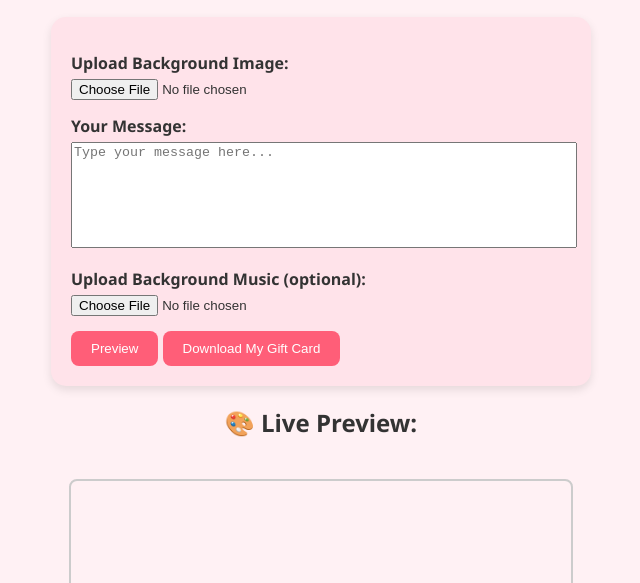
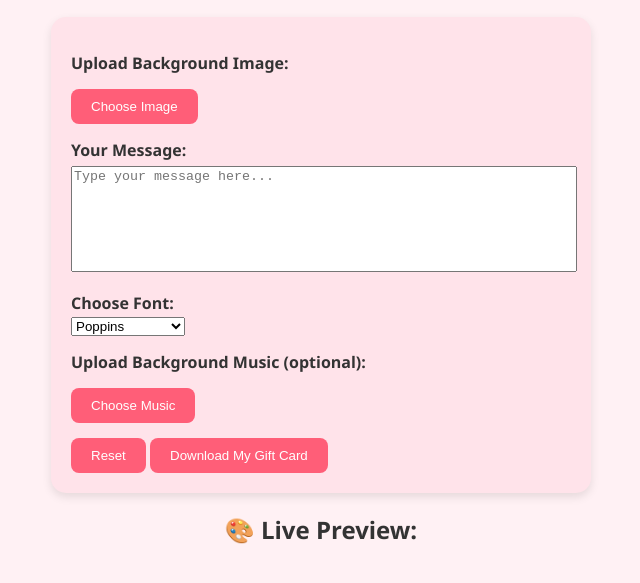
Before and after one commit to jishhh7/Cardsy, a plain HTML site: page index.html in a window 1280 px wide. Shown: the part 145-728 px from the top of the page, without its empty margins (319-959 px from the left). Drawn offline with Linux system fonts and the light colour scheme.

Commit message:
Update index.html

```diff
--- a/index.html
+++ b/index.html
@@ -4,7 +4,7 @@
   <meta charset="UTF-8">
   <title>Cardsy – Make Your Own Gift Card</title>
   <link rel="stylesheet" href="style.css">
-  <meta name="viewport" content="width=device-width, initial-scale=1.0">
+  <link href="https://fonts.googleapis.com/css2?family=Dancing+Script&family=Caveat&family=Playfair+Display&family=Indie+Flower&family=Poppins&display=swap" rel="stylesheet">
 
 </head>
 <body>
@@ -13,15 +13,27 @@
 
   <div class="form-container">
     <label>Upload Background Image:</label>
-    <input type="file" id="bgInput" accept="image/*"><br>
+    <button class="upload-btn" onclick="document.getElementById('bgInput').click()">Choose Image</button>
+    <input type="file" id="bgInput" accept="image/*" hidden><br>
 
     <label>Your Message:</label>
     <textarea id="messageInput" placeholder="Type your message here..."></textarea><br>
 
+
+    <label>Choose Font:</label>
+    <select id="fontSelect" onchange="updateFont()" class="font-dropdown">
+     <option value="'Poppins', sans-serif">Poppins</option>
+     <option value="'Dancing Script', cursive">Dancing Script</option>
+     <option value="'Caveat', cursive">Caveat</option>
+     <option value="'Playfair Display', serif">Playfair Display</option>
+     <option value="'Indie Flower', cursive">Indie Flower</option>
+    </select>
+
     <label>Upload Background Music (optional):</label>
-    <input type="file" id="musicInput" accept="audio/*"><br>
+    <button class="upload-btn" onclick="document.getElementById('musicInput').click()">Choose Music</button>
+    <input type="file" id="musicInput" accept="audio/*" hidden><br>
 
-    <button onclick="generateCard()">Preview</button>
+    <button onclick="resetForm()" class="resert-btn">Reset</button>
     <button onclick="downloadCard()">Download My Gift Card</button>
   </div>
 
```
